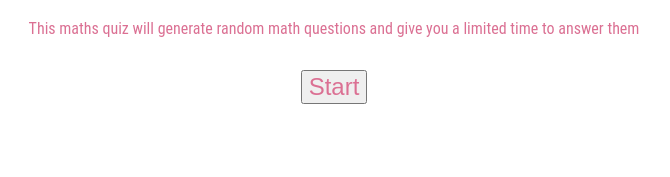
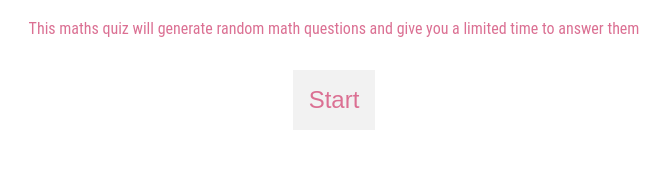
Before and after one commit to thathurtabit/math-quiz-react, a React (Create React App) app: page / in a window 1280 px wide. Shown: the part 123-300 px from the top of the page, without its empty margins (306-976 px from the left). Built offline with nearby package versions, Linux system fonts and the light colour scheme.

Commit message:
Feat: Basic style improvments

```diff
--- a/src/components/atoms/AnswerButton.js
+++ b/src/components/atoms/AnswerButton.js
@@ -3,10 +3,29 @@ import styled from 'styled-components';
 import PropTypes from 'prop-types';
 
 const Button = styled.button`
-  font-size: 1.5em;
-  margin: 2rem 1rem 0;
-  text-align: center;
-  color: palevioletred;
+	background: rgba(0,0,0,0.05);
+	border-radius: 100%;
+	border: 0;
+	color: palevioletred;
+	font-size: 1.5em;
+	height: 80px;
+	line-height: 80px;
+	margin: 2rem 1rem 0;
+	padding: 0;
+	text-align: center;
+	width: 80px;
+
+  &:hover,
+  &:focus {
+    background: rgba(0,0,0,0.1);
+    cursor: pointer;
+    outline: 0;
+  }
+
+  &:active {
+    background: palevioletred;
+    color: #fff;
+  }
 `;
 
 export default function AnswerButton(props)  {
--- a/src/components/atoms/NextButton.js
+++ b/src/components/atoms/NextButton.js
@@ -3,10 +3,26 @@ import styled from 'styled-components';
 import PropTypes from 'prop-types';
 
 const Button = styled.button`
+  background: rgba(0,0,0,0.05);
+  border: 0;
+  color: palevioletred;
   font-size: 1.5em;
   margin: 2rem 1rem 0;
+  padding: 1rem;
   text-align: center;
-  color: palevioletred;
+
+  &:hover,
+  &:focus {
+    background: rgba(0,0,0,0.1);
+    outline: 0;
+    cursor: pointer;
+  }
+
+  &:active {
+    background: palevioletred;
+    color: #fff;
+  }
+
 `;
 
 export default function NextButton(props)  {
--- a/src/components/pages/App.js
+++ b/src/components/pages/App.js
@@ -147,7 +147,9 @@ class App extends Component {
 
   // Check for duplicate answers
   checkForDuplicates(lastAnswer, number) {
-    let tweakVal = 2;
+    const getRandomInt = (minVal, maxVal) => Math.floor(Math.random() * (maxVal - minVal + 1)) + minVal;
+    let tweakVal = getRandomInt(1,3);
+    console.log(tweakVal);
     if (lastAnswer !== number) {
       return number;
     } else {
@@ -180,8 +182,8 @@ class App extends Component {
     let valueA = this.state.questionValueA;
     let operator = this.state.questionOperator;
     let valueB = this.state.questionValueB;
-    let minVal = 3;
-    let maxVal = 8;
+    let minVal = 1;
+    let maxVal = 5;
     let answersArray = [];
     // Required because the operator is currently a string
     let operatorFunctions = {
@@ -193,9 +195,8 @@ class App extends Component {
 
     // Check they're not the same values
     let answer1 = operatorFunctions[operator](valueA, valueB);
-    let answer2 = this.checkForDuplicates(answer1, operatorFunctions[operator](getRandomInt(minVal, maxVal), valueA));
-    let answer3 = this.checkForDuplicates(answer2, operatorFunctions[operator](getRandomInt(minVal, maxVal), valueB));
-
+    let answer2 = this.checkForDuplicates(answer1, operatorFunctions[operator](getRandomInt(minVal, maxVal), valueB));
+    let answer3 = this.checkForDuplicates(answer2, operatorFunctions[operator](getRandomInt(minVal, maxVal), valueA));
 
     // Push the answers to an array so we can shuffle
     answersArray.push(answer1, answer2, answer3);
```
